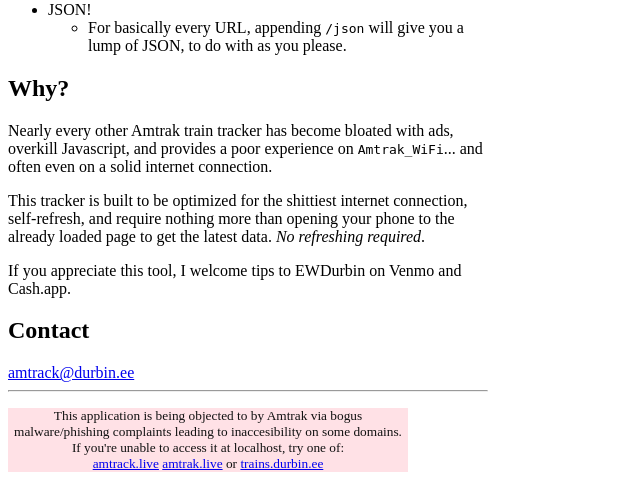
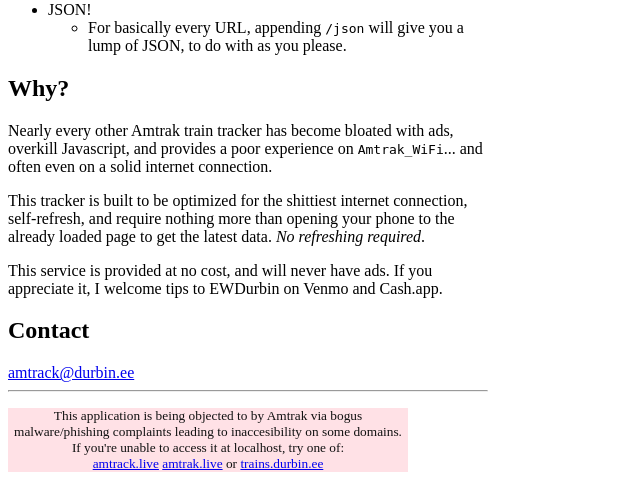
Before and after one commit to ewdurbin/amtrak, a Python web app: template templates/index.jinja2 in a window 1280 px wide. Shown: the part 466-957 px from the top of the page, without its empty margins (0-640 px from the left). Run offline with Jinja, Linux system fonts and the light colour scheme; the template is opened without the code that fills it, so the values that code supplies are empty.

Commit message:
Update index.jinja2

```diff
--- a/templates/index.jinja2
+++ b/templates/index.jinja2
@@ -48,7 +48,7 @@
 </p>
 
 <p>
-  If you appreciate this tool, I welcome tips to EWDurbin on Venmo and Cash.app.
+  This service is provided at no cost, and will never have ads. If you appreciate it, I welcome tips to EWDurbin on Venmo and Cash.app.
 </p>
 
 <h2>Contact</h2>
```
